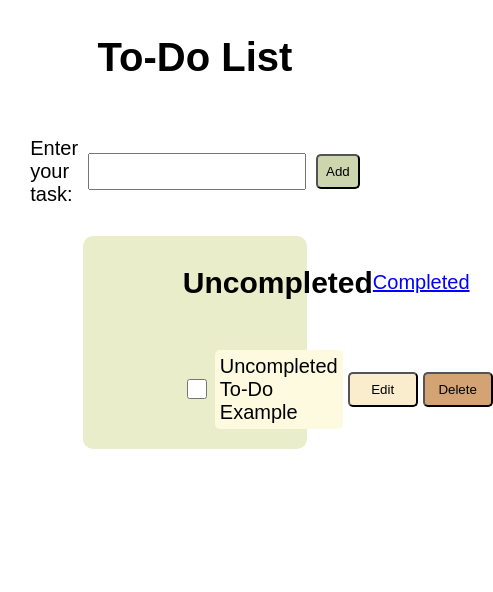
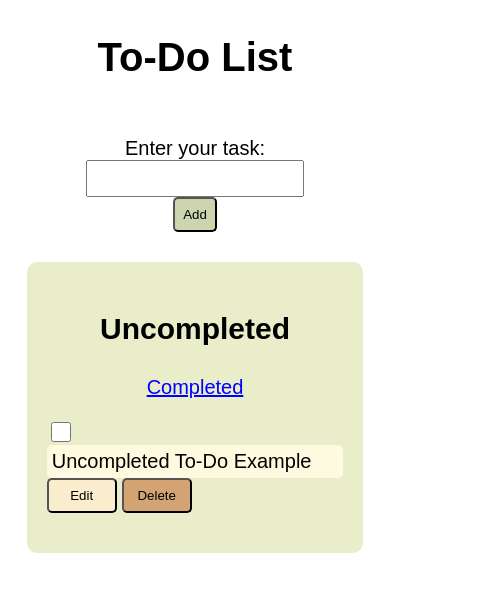
Before and after one commit to i-am-kalinka/task-tracker, a website with bundled scripts: page index.html in a window 390 px wide. Shown: the whole page, 493 px wide, since content can reach past the window. Built offline with nearby package versions, Linux system fonts and the light colour scheme.

Commit message:
Worked on Accessibility and Responsive Desgin

```diff
--- a/css/completed.css
+++ b/css/completed.css
@@ -20,11 +20,11 @@ body {
 }
 
 .container-tasks {
-    padding-right: 100px;
-    padding-left: 100px;
+    width: 90%;
+    max-width: 800px;
+    padding: 20px;
     background-color:#e9edc9;
     border-radius: 10px;
-    width: 60%;
 }
 .container-tasks .header {
     display: flex;
@@ -100,3 +100,18 @@ a:active {
     background-color: #d4a373;
     min-width: 70px;
 }
+
+/* For smaller devices, e.g. phones */
+@media (max-width: 600px) {
+    #taskForm {
+        flex-direction: column;
+    }
+    .container-tasks .header {
+        flex-direction: column;
+        align-items: center;
+    }
+    .listItem {
+        flex-direction: row;
+        flex-wrap: wrap;
+    }
+}
--- a/css/style.css
+++ b/css/style.css
@@ -38,11 +38,11 @@ body {
 }
 
 .container-tasks {
-    padding-right: 100px;
-    padding-left: 100px;
+    width: 90%;
+    max-width: 800px;
+    padding: 20px;
     background-color:#e9edc9;
     border-radius: 10px;
-    width: 60%;
 }
 .empty {
     padding-right: 100px;
@@ -153,6 +153,21 @@ but only when it has the HTML attribute "hidden". */
     display: none;
 }
 
+/* For smaller devices, e.g. phones */
+@media (max-width: 600px) {
+    #taskForm {
+        flex-direction: column;
+    }
+    .container-tasks .header {
+        flex-direction: column;
+        align-items: center;
+    }
+    .listItem {
+        flex-direction: row;
+        flex-wrap: wrap;
+    }
+}
+
 /*
 JS:
 1. Find an element to match that CSS selector
--- a/index.html
+++ b/index.html
@@ -1,6 +1,9 @@
 <!DOCTYPE html>
-<html>
+<html lang="en">
 <head>
+    <meta charset="UTF-8">
+    <meta name="viewport" content="width=device-width, initial-scale=1.0">
+
     <title>Task Tracker</title>
     <link rel="stylesheet" href="./css/style.css">
 </head>
@@ -18,7 +21,7 @@
     <div class="container-tasks">
         <div class="header">
             <h3>Uncompleted</h3>
-            <a href="./pages/about.html">Completed</a>  <!-- anchor tag -->
+            <a href="./pages/completed.html">Completed</a>  <!-- anchor tag -->
         </div>
         <ul id="uncompletedTasks">  <!-- unordered list -->
             <!-- li = one item inside the list -->
@@ -31,6 +34,6 @@
     </div>
 
     <!-- modules support import/export, classic scripts don't -->
-    <script type="module" src="script.js"></script>
+    <script type="module" src="./js/script.js"></script>
 </body>
 </html>
--- a/script.js
+++ b/js/script.js
@@ -64,6 +64,8 @@ function displayUncompleted() {
         const checkbox = createCheckbox();
         // Make the checkbox match the (value of) data
         checkbox.checked = element.completed;
+        // Accessible name, for e.g. a screen-reader user
+        checkbox.setAttribute("aria-label", element.text);
         // Change the boolean state
         checkbox.addEventListener("change", function () {
             // Take the checkbox's current state and assign it to the task object's completed property
@@ -82,6 +84,7 @@ function displayUncompleted() {
         // Create an input field containing the task description that is hidden at first
         const editDescription = createEditDescription();
         editDescription.value = element.text;
+        editDescription.setAttribute("aria-label", `Edit description for ${element.text}`);
 
         function exitEditMode() {
                 titleSpan.hidden = false;
--- a/package.json
+++ b/package.json
@@ -5,7 +5,7 @@
   "main": "functions.js",
   "type": "module",
   "scripts": {
-    "test": "vitest run --exclude \"e2e/**\"",
+    "test": "vitest run --exclude \"tests/e2e/**\"",
     "test:e2e": "playwright test"
   },
   "repository": {
--- a/playwright.config.js
+++ b/playwright.config.js
@@ -2,5 +2,5 @@ import { defineConfig } from "@playwright/test";
 
 export default defineConfig({
     // Tell Playwright where to find its tests
-    testDir: "./e2e"
+    testDir: "./tests/e2e",
 });
```
Also changed, not shown: js/completed.js (renamed from pages/completed.js, +7 -7 lines), pages/completed.html (renamed from pages/about.html, +3 -2 lines), tests/storage.test.js (renamed from storage.test.js, +1 -1 lines), tests/taskUtils.test.js (renamed from taskUtils.test.js, +2 -2 lines), README.md, js/functions.js (renamed from functions.js), js/taskUtils.js (renamed from taskUtils.js), tests/TESTING.md (renamed from TESTING.md), tests/e2e/taskTracker.spec.js (renamed from e2e/taskTracker.spec.js).
